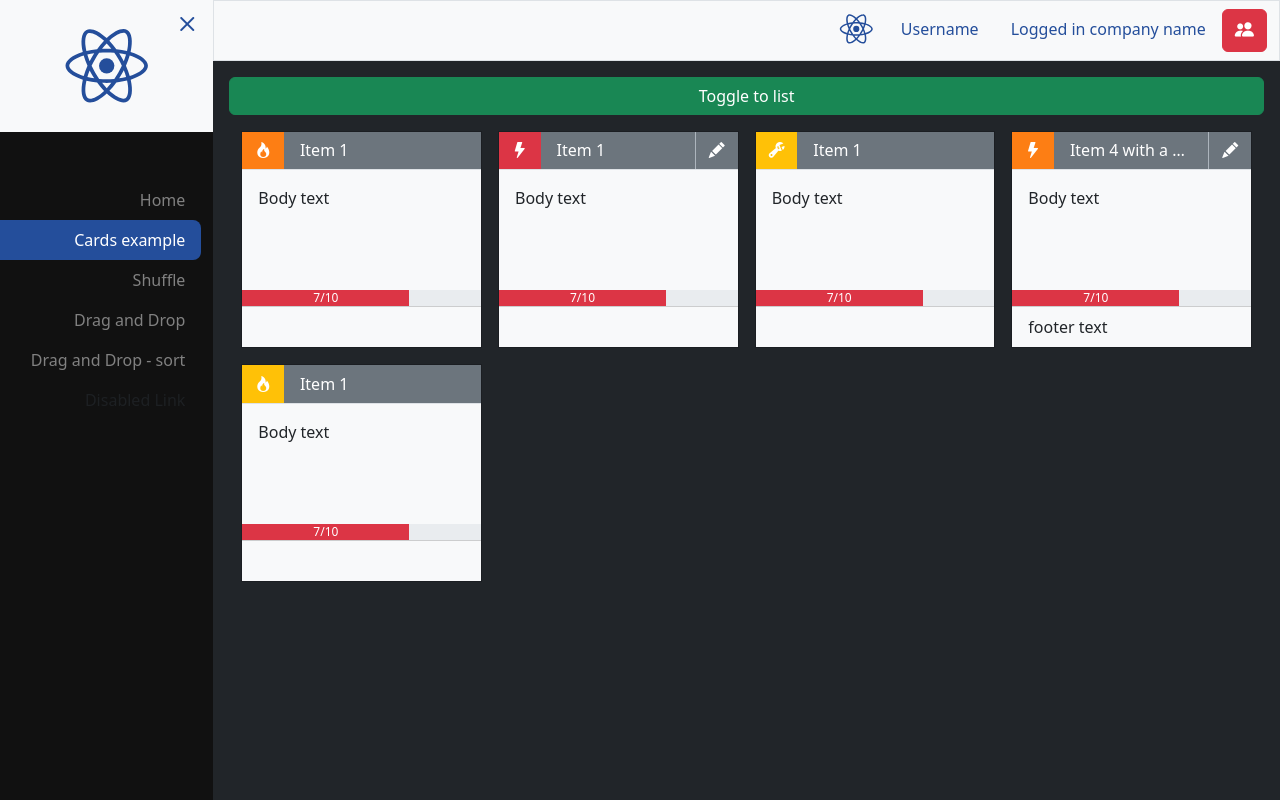
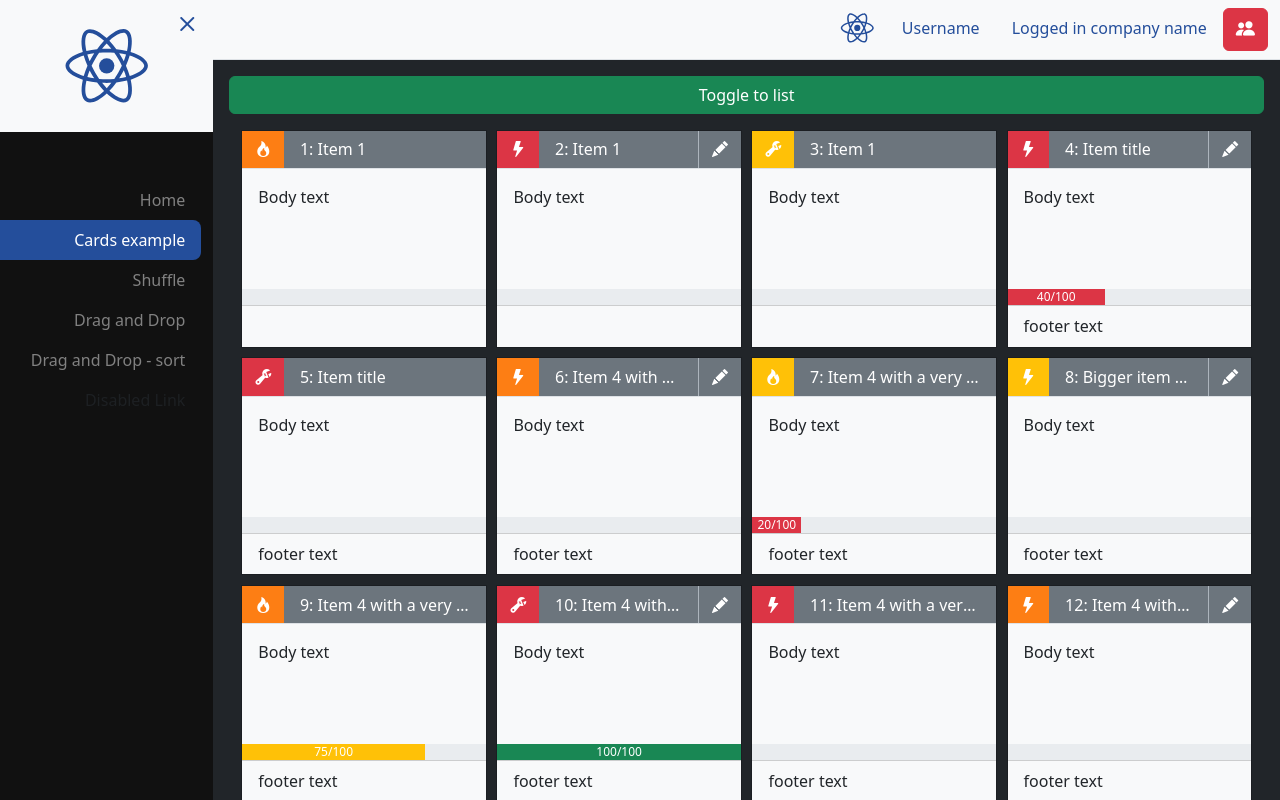
Before and after one commit to botenbreuk/react-playground, a React (Create React App) app: page /cards in a window 1280 px wide. Shown: the top 800 px of the page. Built offline with nearby package versions, Linux system fonts and the light colour scheme.

Commit message:
Updated the cards and added stylelint for checking the css and scss

```diff
--- a/src/app/App/_app.scss
+++ b/src/app/App/_app.scss
@@ -26,6 +26,7 @@
   from {
     transform: rotate(0deg);
   }
+
   to {
     transform: rotate(360deg);
   }
--- a/src/app/Cards/CardsPage.tsx
+++ b/src/app/Cards/CardsPage.tsx
@@ -1,5 +1,5 @@
 import classNames from 'classnames';
-import { ReactNode, useState } from 'react';
+import { ReactNode, useEffect, useState } from 'react';
 import {
   Button,
   Card,
@@ -15,38 +15,49 @@ type IconTypes = 'wrench' | 'lightning' | 'chain';
 type IconColor = 'red' | 'orange' | 'yellow';
 
 type CardObj = {
-  id: number;
   title: string;
   icon: IconTypes;
   iconColor: IconColor;
   body: ReactNode;
   footer?: ReactNode;
+  progress?: number;
 };
 
 const cards: CardObj[] = [
   {
-    id: 1,
     title: 'Item 1',
     icon: 'wrench',
     iconColor: 'orange',
     body: 'Body text'
   },
   {
-    id: 2,
     title: 'Item 1',
     icon: 'lightning',
     iconColor: 'red',
     body: 'Body text'
   },
   {
-    id: 3,
     title: 'Item 1',
     icon: 'chain',
     iconColor: 'yellow',
     body: 'Body text'
   },
   {
-    id: 4,
+    title: 'Item title',
+    icon: 'lightning',
+    iconColor: 'red',
+    body: 'Body text',
+    footer: 'footer text',
+    progress: 40
+  },
+  {
+    title: 'Item title',
+    icon: 'chain',
+    iconColor: 'red',
+    body: 'Body text',
+    footer: 'footer text'
+  },
+  {
     title: 'Item 4 with a very long text so this will turn into a ellipsis',
     icon: 'lightning',
     iconColor: 'orange',
@@ -54,7 +65,79 @@ const cards: CardObj[] = [
     footer: 'footer text'
   },
   {
-    id: 5,
+    title: 'Item 4 with a very long text so this will turn into a ellipsis',
+    icon: 'wrench',
+    iconColor: 'yellow',
+    body: 'Body text',
+    footer: 'footer text',
+    progress: 20
+  },
+  {
+    title: 'Bigger item title but not ot big',
+    icon: 'lightning',
+    iconColor: 'yellow',
+    body: 'Body text',
+    footer: 'footer text'
+  },
+  {
+    title: 'Item 4 with a very long text so this will turn into a ellipsis',
+    icon: 'wrench',
+    iconColor: 'orange',
+    body: 'Body text',
+    footer: 'footer text',
+    progress: 75
+  },
+  {
+    title: 'Item 4 with a very long text so this will turn into a ellipsis',
+    icon: 'chain',
+    iconColor: 'red',
+    body: 'Body text',
+    footer: 'footer text',
+    progress: 100
+  },
+  {
+    title: 'Item 4 with a very long text so this will turn into a ellipsis',
+    icon: 'lightning',
+    iconColor: 'red',
+    body: 'Body text',
+    footer: 'footer text'
+  },
+  {
+    title: 'Item 4 with a very long text so this will turn into a ellipsis',
+    icon: 'lightning',
+    iconColor: 'orange',
+    body: 'Body text',
+    footer: 'footer text'
+  },
+  {
+    title: 'Item 4 with a very long text so this will turn into a ellipsis',
+    icon: 'lightning',
+    iconColor: 'orange',
+    body: 'Body text',
+    footer: 'footer text'
+  },
+  {
+    title: 'Item 4 with a very long text so this will turn into a ellipsis',
+    icon: 'wrench',
+    iconColor: 'red',
+    body: 'Body text',
+    footer: 'footer text'
+  },
+  {
+    title: 'Item 4 with a very long text so this will turn into a ellipsis',
+    icon: 'lightning',
+    iconColor: 'orange',
+    body: 'Body text',
+    footer: 'footer text'
+  },
+  {
+    title: 'Item 4 with a very long text so this will turn into a ellipsis',
+    icon: 'lightning',
+    iconColor: 'orange',
+    body: 'Body text',
+    footer: 'footer text'
+  },
+  {
     title: 'Item 1',
     icon: 'wrench',
     iconColor: 'yellow',
@@ -64,6 +147,13 @@ const cards: CardObj[] = [
 
 export default function CardsPage() {
   const [listMode, setListMode] = useState(false);
+  const [bigCard, setBigCard] = useState<number>();
+
+  useEffect(() => {
+    document.querySelector('.big')?.scrollIntoView({
+      behavior: 'smooth'
+    });
+  });
 
   function getIcon(icon: IconTypes): IconType {
     if (icon === 'lightning') {
@@ -75,6 +165,22 @@ export default function CardsPage() {
     }
 
     return 'fire';
+  }
+
+  function getProgressColor(progress?: number) {
+    if (!progress) {
+      return '';
+    }
+
+    if (progress === 100) {
+      return 'success';
+    }
+
+    if (progress >= 50 && progress < 100) {
+      return 'warning';
+    }
+
+    return 'danger';
   }
 
   const names = classNames('card-columns', { horizontal: listMode });
@@ -90,28 +196,110 @@ export default function CardsPage() {
         Toggle to {listMode ? 'cards' : 'list'}
       </Button>
       <div className={names}>
-        {cards.map(({ id, title, body, footer, icon, iconColor }) => (
-          <Card className="card-light">
+        {cards.map(
+          ({ title, body, footer, icon, iconColor, progress }, index) => (
+            <Card className={`card-light ${bigCard === index ? 'big' : ''}`}>
               <CardHeader>
                 <div className={`card-icon ${iconColor}`}>
                   <Icon type={getIcon(icon)} color="white" />
                 </div>
-              <div className="card-title">{title}</div>
-              {id % 2 === 0 && (
+                <div
+                  className="card-title"
+                  onClick={() =>
+                    setBigCard(bigCard && bigCard === index ? undefined : index)
+                  }
+                >
+                  {index + 1}: {title}
+                </div>
+                {(index + 1) % 2 === 0 && (
                   <div className="card-button">
                     <Icon type="pencil-fill" color="white" />
                   </div>
                 )}
               </CardHeader>
-            <CardBody>{body}</CardBody>
+              <CardBody>
+                {body}
+                {bigCard === index && (
+                  <>
+                    <p>
+                      Lorem ipsum dolor sit amet, consectetur adipiscing elit.
+                      In tellus metus, iaculis vel massa eu, feugiat tincidunt
+                      lacus. Praesent nec pellentesque erat, sodales rhoncus
+                      augue. Donec egestas, est non scelerisque tincidunt, quam
+                      leo vehicula turpis, et pharetra libero libero quis est.
+                      Quisque eu rutrum diam. Sed sit amet augue arcu. Nulla
+                      euismod lacus in fringilla lobortis. Aenean mattis felis
+                      tellus, non sagittis magna molestie vitae. Morbi sit amet
+                      viverra neque, eu imperdiet enim. Quisque dui turpis,
+                      malesuada id faucibus sed, maximus vitae turpis. Cras quis
+                      pretium ligula. Pellentesque luctus lacus eget nunc
+                      pulvinar, a malesuada lorem varius. Nulla sodales
+                      dignissim ex, cursus elementum arcu commodo eu. Proin non
+                      nisl sapien. Nam tellus dolor, maximus sit amet ipsum a,
+                      rutrum imperdiet sapien. Integer tempor nibh quis odio
+                      dictum egestas a quis risus. Phasellus sit amet massa
+                      tincidunt arcu scelerisque dapibus quis eu neque.
+                    </p>
+
+                    <p>
+                      Cras porta maximus nulla nec gravida. Proin non cursus
+                      mauris. In hac habitasse platea dictumst. Integer luctus
+                      odio pellentesque turpis tincidunt congue. Maecenas et
+                      purus tellus. Etiam tempus diam eget est ultricies, eget
+                      eleifend dui porttitor. Donec semper, libero sed suscipit
+                      tempus, metus arcu ultricies mi, a hendrerit tellus erat
+                      tempor dolor. Pellentesque semper lacus dictum nulla
+                      vulputate, id sollicitudin sem sagittis.
+                    </p>
+
+                    <p>
+                      Suspendisse iaculis tortor vel mi tempor, ut porttitor
+                      urna pharetra. Etiam in lobortis ex, vel commodo nisl.
+                      Curabitur molestie elit justo, eget hendrerit erat
+                      molestie non. Vivamus auctor turpis metus, non ornare mi
+                      finibus et. Aenean maximus metus quis varius rhoncus.
+                      Aliquam erat volutpat. Vestibulum tincidunt, arcu quis
+                      pretium vulputate, justo erat eleifend sapien, vel
+                      lobortis nisi sapien quis lacus.
+                    </p>
+
+                    <p>
+                      Donec nisi lectus, commodo vel sodales at, scelerisque
+                      eget purus. Vivamus sed risus dolor. In auctor quis diam
+                      at ornare. Ut orci enim, varius at varius eu, aliquam quis
+                      arcu. Fusce condimentum vel diam id accumsan. Maecenas in
+                      nibh at odio ultricies bibendum. Nunc a pulvinar leo.
+                      Donec lacinia a nisl nec volutpat.
+                    </p>
+
+                    <p>
+                      Nulla gravida tellus est, in volutpat metus sollicitudin
+                      luctus. Nunc at velit at ipsum rhoncus euismod. Nunc
+                      tristique elementum libero, nec commodo eros eleifend sed.
+                      Pellentesque sem lacus, elementum fringilla elementum ac,
+                      dapibus vel ipsum. Sed quis justo ex. Quisque eget
+                      suscipit velit, ac egestas ante. Sed varius, risus sit
+                      amet fringilla congue, augue turpis ultricies nunc, a
+                      pulvinar erat augue eget magna. Suspendisse feugiat lacus
+                      et metus posuere aliquam. Etiam imperdiet commodo augue,
+                      sed tincidunt tellus sagittis dignissim. Nullam ligula
+                      massa, interdum a fringilla id, efficitur quis urna. Proin
+                      et cursus leo. Etiam tristique eros in sapien vestibulum
+                      malesuada. Ut porttitor diam et magna sollicitudin
+                      aliquam. Fusce blandit ultrices cursus.
+                    </p>
+                  </>
+                )}
+              </CardBody>
               <div className="card-progress">
-              <Progress value={70} color="danger">
-                7/10
+                <Progress value={progress} color={getProgressColor(progress)}>
+                  {progress}/100
                 </Progress>
               </div>
               <CardFooter>{footer}</CardFooter>
             </Card>
-        ))}
+          )
+        )}
       </div>
     </Page>
   );
--- a/src/app/Cards/_cards.scss
+++ b/src/app/Cards/_cards.scss
@@ -1,28 +1,4 @@
-.card-columns {
-  display: grid;
-  grid-template-columns: repeat(4, 1fr);
-  grid-auto-rows: auto;
-  grid-gap: 1rem;
-
-  @include media-breakpoint-down(lg) {
-    grid-template-columns: repeat(1, 1fr);
-  }
-
-  .card {
-    position: static;
-    border-radius: 0;
-    font-size: $font-size-base;
-
-    .card-header {
-      display: flex;
-      flex-direction: row;
-      justify-content: space-between;
-      align-items: center;
-      padding: 0;
-      margin: 0;
-      height: 2.4rem;
-
-      & .card-icon {
+%card-icon {
   background-color: $primary;
   display: inline-flex;
   justify-content: center;
@@ -51,6 +27,24 @@
   }
 }
 
+.card {
+  position: static;
+  border-radius: 0;
+  font-size: $font-size-base;
+
+  .card-header {
+    display: flex;
+    flex-direction: row;
+    justify-content: space-between;
+    align-items: center;
+    padding: 0;
+    margin: 0;
+    height: 2.4rem;
+
+    & .card-icon {
+      @extend %card-icon;
+    }
+
     & .card-title {
       flex-grow: 2;
       margin: 0;
@@ -62,7 +56,7 @@
 
     & .card-button {
       background-color: transparent;
-        @extend .card-icon;
+      @extend %card-icon;
 
       &:hover {
         cursor: pointer;
@@ -70,11 +64,47 @@
     }
   }
 
-    .card-body {
-      flex: 0 1 120px;
+  &.card {
+    background-color: transparent;
+
+    & .card-header {
+      color: $white;
+      border-radius: 0;
+      border-bottom: $border-width $border-style $border-color;
     }
 
-    .card-progress {
+    & .card-body {
+      background-color: $light;
+    }
+
+    & .card-footer {
+      background-color: $light;
+    }
+
+    &-info {
+      & .card-header {
+        background-color: $info;
+      }
+    }
+
+    &-danger {
+      & .card-header {
+        background-color: $danger;
+      }
+    }
+
+    &-light {
+      & .card-header {
+        background-color: $gray-600;
+      }
+
+      & .card-button {
+        border-left: 1px solid $gray-500;
+      }
+    }
+  }
+
+  & .card-progress {
     margin: 0;
     padding: 0;
 
@@ -82,50 +112,38 @@
       border-radius: 0;
     }
   }
-
-    .card-footer {
-      border-radius: 0;
-
-      &:empty {
-        flex: 0 1 41px;
-      }
 }
 
-    &.card {
-      @extend .bg-transparent;
+.card-columns {
+  display: grid;
+  grid-template-columns: repeat(4, 1fr);
+  grid-auto-rows: auto;
+  grid-gap: 0.6rem;
+  grid-auto-flow: dense;
 
-      & .card-header {
-        @extend .text-white, .rounded-0, .border-bottom;
+  @include media-breakpoint-down(lg) {
+    grid-template-columns: repeat(1, 1fr);
   }
 
+  .card {
+    display: flex;
+    flex-direction: column;
+
     & .card-body {
-        @extend .bg-light;
+      flex: 0 1 120px;
     }
 
     & .card-footer {
-        @extend .bg-light;
+      border-radius: 0;
+      flex: 0 1 2.6rem;
     }
 
-      &-info {
-        & .card-header {
-          @extend .bg-info;
-        }
-      }
+    &.big {
+      grid-column: 1 / -1;
+      scroll-margin-top: 4.2rem;
 
-      &-danger {
-        & .card-header {
-          @extend .bg-danger;
-        }
-      }
-
-      &-light {
-        & .card-header {
-          background-color: $gray-600;
-
-          & .card-button {
-            border-left: 1px solid $gray-500;
-          }
-        }
+      & .card-body {
+        flex: 0 1 20rem;
       }
     }
   }
@@ -134,7 +152,7 @@
     grid-template-columns: repeat(1, 1fr);
     grid-gap: 0;
 
-    & .card {
+    & .card:not(.big) {
       justify-content: space-between;
       display: flex;
       flex-direction: row;
--- a/src/hooks/useScrollToRef/useScrollToRef.ts
+++ b/src/hooks/useScrollToRef/useScrollToRef.ts
@@ -6,7 +6,7 @@ export default function useScrollToRef() {
 
   useScrollTo({
     scrollTo: ref,
-    element: document.getElementsByClassName(`navbar-fixed-top`)[0],
+    element: document.getElementsByClassName(`navbar`)[0],
     margin: 10
   });
 
--- a/src/ui/Menu/_menu-left.scss
+++ b/src/ui/Menu/_menu-left.scss
@@ -29,6 +29,7 @@
   .menu-left {
     padding-top: 15px;
   }
+
   .menu-left a {
     font-size: 18px;
   }
--- a/src/ui/Menu/_menu-right.scss
+++ b/src/ui/Menu/_menu-right.scss
@@ -35,6 +35,7 @@
     width: 90%;
     padding-top: 15px;
   }
+
   .menu-right a {
     font-size: 18px;
   }
--- a/src/ui/Page/_page.scss
+++ b/src/ui/Page/_page.scss
@@ -1,13 +1,13 @@
 .title {
   background: #637d82;
-  color: #ffffff;
+  color: #fff;
   width: 100%;
   padding: 20px;
   margin-bottom: 10px;
 }
 
 .navbar {
-  @extend .border;
+  border-bottom: $gray-300 1px solid;
   position: sticky;
   top: 0;
   z-index: 500;
```
Also changed, not shown: package.json (+10 -5 lines), src/ui/ScrollTo/ScrollTo.tsx (added, +18 -0 lines), .stylelintrc.json (added), 1 other file (tests, documents, lock files or other folders). Lines whose indentation alone changed are shown as unchanged.
